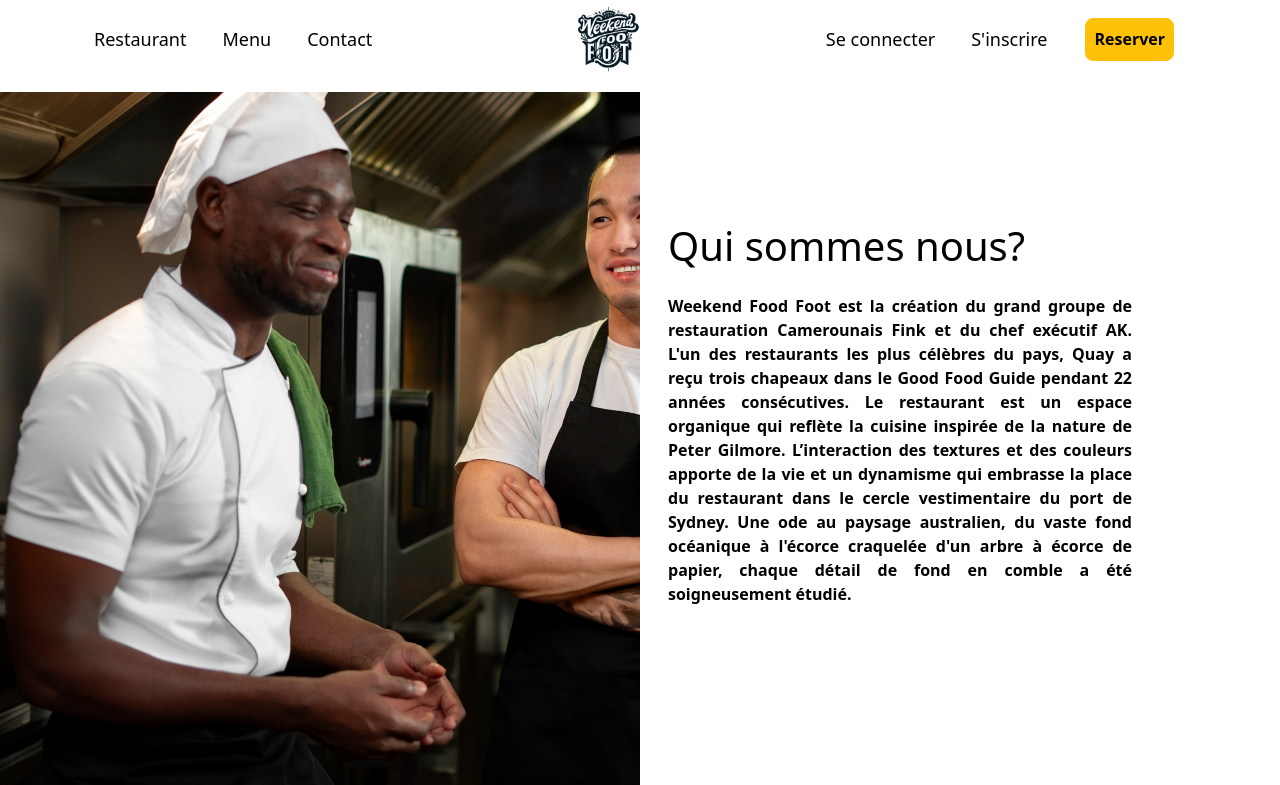
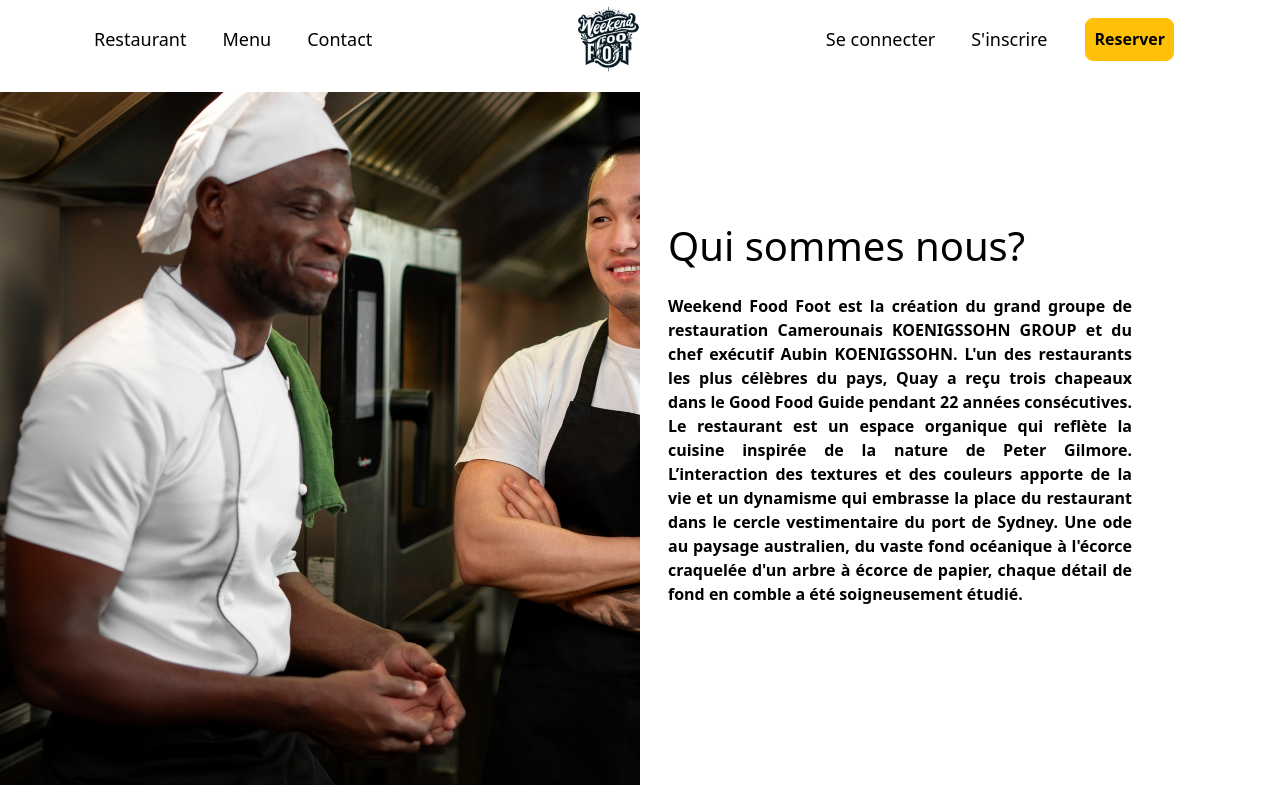
Before and after one commit to Mvogtsinga/weekendfoodfoot, a Django app: page /about/ in a window 1280 px wide. Shown: the part 14-799 px from the top of the page. Run offline with Django 5.2, Linux system fonts and the light colour scheme; some libraries are stand-ins or nearby versions.

Commit message:
Content in Templates folder

```diff
--- a/weekendfoodfoot/templates/about.html
+++ b/weekendfoodfoot/templates/about.html
@@ -14,7 +14,7 @@
                 <div class="col-md-12">
                     <div class="text-black p-3 d-flex flex-column justify-content-center align-items-start">
                         <h1 class="text-center mb-4">Qui sommes nous?</h1>
-                        <p class="text-justify mb-4">Weekend Food Foot est la création du grand groupe de restauration Camerounais Fink et du chef exécutif AK. L'un des restaurants les plus célèbres du pays, Quay a reçu trois chapeaux dans le Good Food Guide pendant 22 années consécutives.
+                        <p class="text-justify mb-4">Weekend Food Foot est la création du grand groupe de restauration Camerounais KOENIGSSOHN GROUP et du chef exécutif Aubin KOENIGSSOHN. L'un des restaurants les plus célèbres du pays, Quay a reçu trois chapeaux dans le Good Food Guide pendant 22 années consécutives.
                             Le restaurant est un espace organique qui reflète la cuisine inspirée de la nature de Peter Gilmore. L’interaction des textures et des couleurs apporte de la vie et un dynamisme qui embrasse la place du restaurant dans le cercle vestimentaire du port de Sydney. Une ode au paysage australien, du vaste fond océanique à l'écorce craquelée d'un arbre à écorce de papier, chaque détail de fond en comble a été soigneusement étudié.
                         </p>
                     </div>
--- a/weekendfoodfoot/templates/index.html
+++ b/weekendfoodfoot/templates/index.html
@@ -71,7 +71,7 @@
                         <p class="text-justify mb-4">Découvrez nos menus, conçus pour satisfaire chaque palais. Du traditionnel au contemporain, chaque plat raconte une histoire et transporte vos sens dans un voyage culinaire unique."</p>
                         <ul class="text-left">
                             <li>Histoire : "Fondé en 2014, Weekend Food Foot a été créé avec l'ambition de proposer une cuisine innovante et variée.<br /> Notre voyage culinaire est marqué par l'exploration de différentes cultures et saveurs.".</li>
-                            <li>Notre Équipe : "Rencontrez notre équipe de chefs talentueux, dirigée par AK, un passionné de cuisine avec plus de 10 ans d'expérience.<br /> Chacun apporte son unicité et son expertise pour créer des plats mémorables."</li>
+                            <li>Notre Équipe : "Rencontrez notre équipe de chefs talentueux, dirigée par Aubin KOENIGSSOHN, un passionné de cuisine avec plus de 10 ans d'expérience.<br /> Chacun apporte son unicité et son expertise pour créer des plats mémorables."</li>
                         </ul>
                         <a class="nav-link btn btn-primary btn-readmore" href="{% url 'about' %}">VOIR PLUS</a>
                     </div>
```
